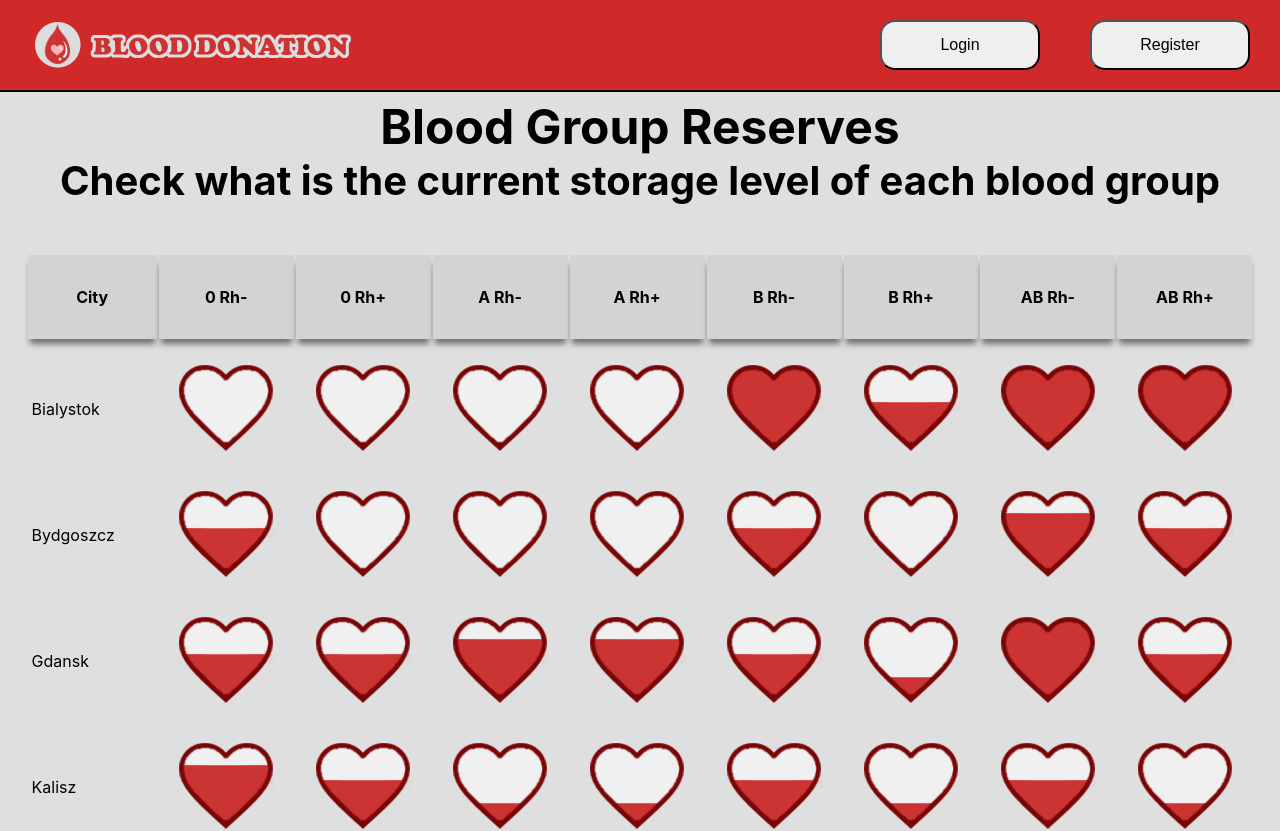
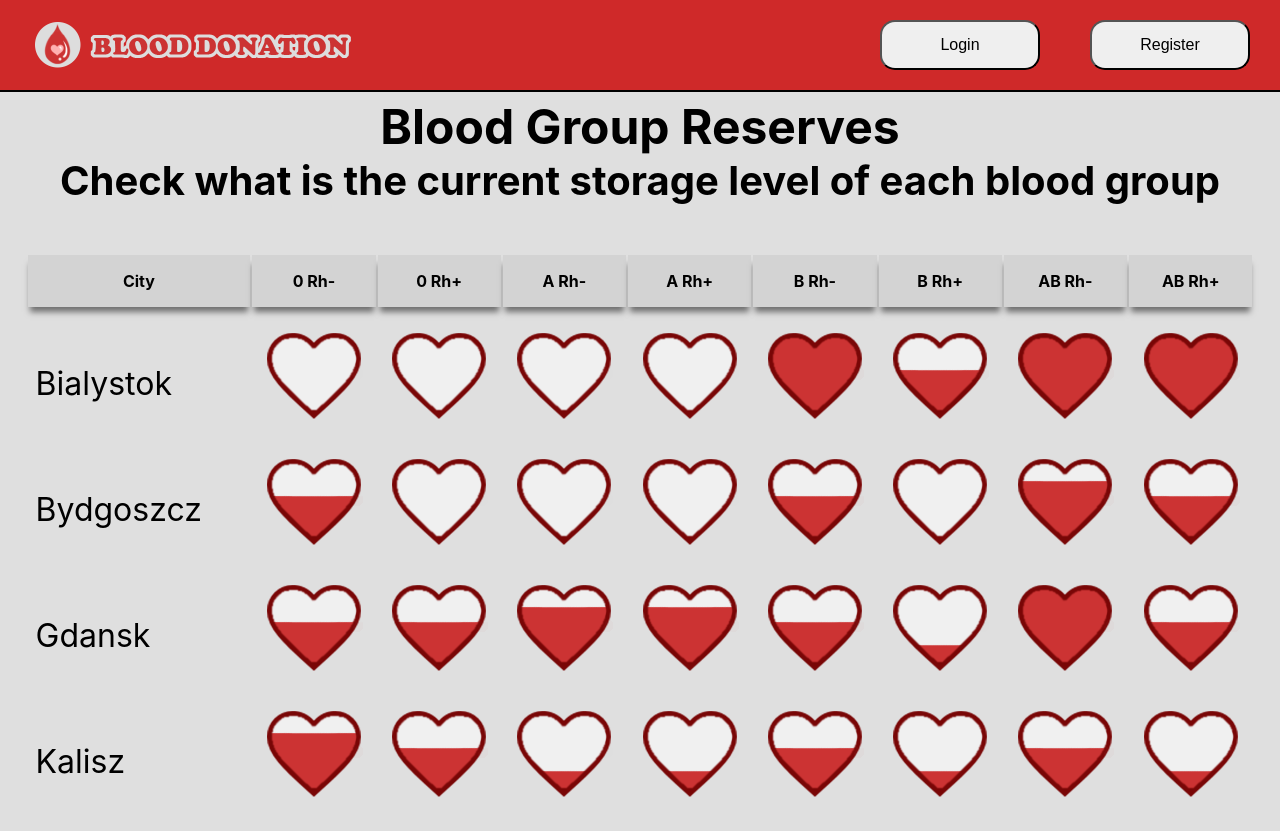
Before and after one commit to PawelWisn/BloodDonation, a React (Create React App) app in the folder blood-donation-frontend/: page /reserves in a window 1280 px wide. Shown: the top 831 px of the page. Built offline with nearby package versions, Linux system fonts and the light colour scheme.

Commit message:
blood reserves subpage ready

```diff
--- a/blood-donation-frontend/src/components/BloodReserves.scss
+++ b/blood-donation-frontend/src/components/BloodReserves.scss
@@ -18,6 +18,7 @@
     text-align: center;
     &:first-child{
       text-align: left;
+      font-size: 2em;
     }
 
   }
@@ -26,8 +27,8 @@
     &.table-sticky-header{
 
       th {
-        padding:2em;
-
+        padding:1em;
+        font-size: 1em;
         background: lightgray;
         color: black;
         position: sticky;
--- a/blood-donation-frontend/src/components/LegalRegArticle.scss
+++ b/blood-donation-frontend/src/components/LegalRegArticle.scss
@@ -6,6 +6,7 @@
   border: 1px solid black;
   padding: 0.8em 1em 1em 1em;
   border-radius: 1em;
+  background-color: #fcfcfc;
 }
 
 h4 {
```
